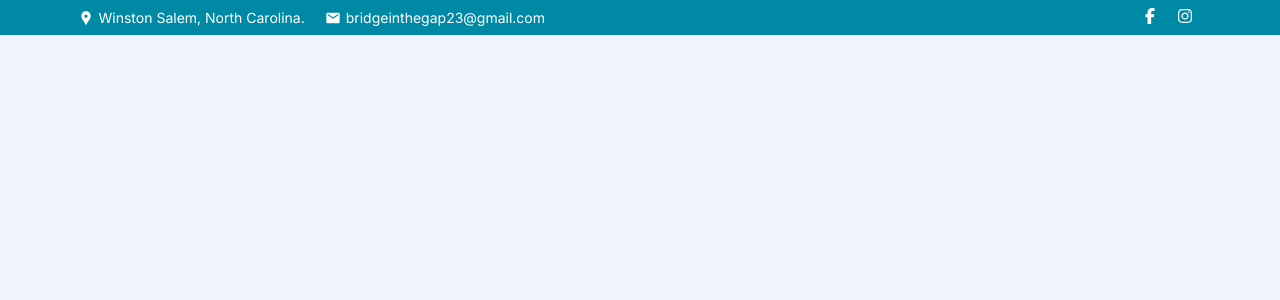
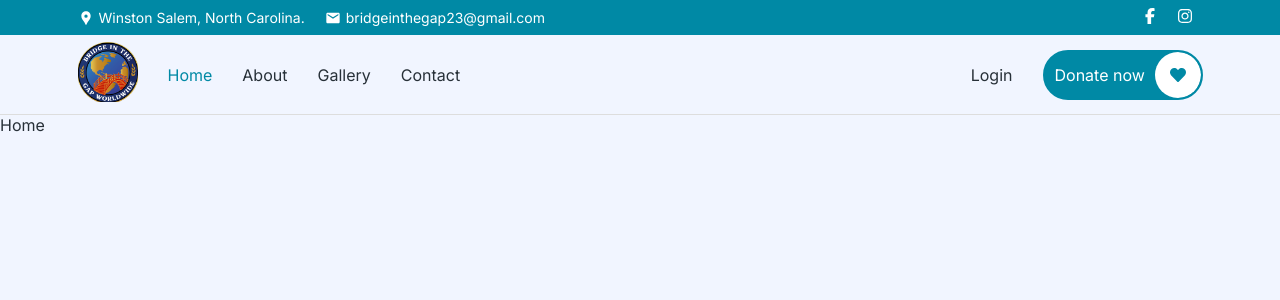
Before and after one commit to herdoycode/ghana, a Next.js app: page / in a window 1280 px wide. Shown: the top 300 px of the page. Built offline with nearby package versions, Linux system fonts and the light colour scheme.

Commit message:
Create navbar

```diff
--- a/app/components/navbar/Navbar.scss
+++ b/app/components/navbar/Navbar.scss
@@ -0,0 +1,116 @@
+.nav-wrapper {
+  border-bottom: var(--border-color);
+  height: 8rem;
+  display: flex;
+  align-items: center;
+  justify-content: center;
+  .nav {
+    display: flex;
+    align-items: center;
+    justify-content: space-between;
+    .left {
+      display: flex;
+      align-items: center;
+      gap: 3rem;
+      @media screen and (max-width: 768px) {
+        gap: 1rem;
+      }
+      .logo {
+        font-size: 2rem;
+        color: var(--primary-color);
+        font-weight: bold;
+      }
+      .toggle-icon {
+        display: none;
+        @media screen and (max-width: 768px) {
+          display: flex;
+          align-items: center;
+          justify-content: center;
+          font-size: 2.4rem;
+          cursor: pointer;
+        }
+      }
+
+      nav {
+        @media screen and (max-width: 768px) {
+          position: absolute;
+          top: 12rem;
+          width: 100%;
+          transform: translateX(-100%);
+          transition: 0.5s ease;
+          &.active {
+            transform: translateX(0);
+          }
+          ul {
+            flex-direction: column;
+            padding-top: 2rem;
+            align-items: center;
+            justify-content: center;
+            li {
+              width: 100%;
+              text-align: center;
+              border-bottom: var(--border-color);
+              padding-bottom: 2rem;
+            }
+          }
+        }
+        ul {
+          display: flex;
+          align-items: center;
+          justify-content: center;
+          gap: 3rem;
+        }
+      }
+    }
+    .right {
+      display: flex;
+      align-items: center;
+      nav ul {
+        display: flex;
+        align-items: center;
+        justify-content: center;
+        gap: 3rem;
+        li {
+          .donate-now {
+            display: flex;
+            align-items: center;
+            justify-content: space-between;
+            width: 16rem;
+            height: 5rem;
+            border-radius: 2.5rem;
+            padding-left: 1rem;
+            background: var(--primary-color);
+            border: 2px solid var(--primary-color);
+            color: #fff;
+            &:hover {
+              background: #fff;
+              transition: 0.5s ease;
+              color: var(--primary-color);
+              &:hover .icon {
+                background: var(--primary-color);
+                color: #fff;
+                transition: 0.5s ease;
+              }
+            }
+            .icon {
+              width: 4.6rem;
+              height: 4.6rem;
+              border-radius: 50%;
+              display: flex;
+              align-items: center;
+              justify-content: center;
+              background: #fff;
+              color: var(--primary-color);
+            }
+          }
+        }
+      }
+    }
+  }
+}
+
+.nav-link {
+  &.active {
+    color: var(--primary-color);
+  }
+}
--- a/app/components/navbar/Navbar.tsx
+++ b/app/components/navbar/Navbar.tsx
@@ -1,7 +1,81 @@
-import React from "react";
+"use client";
+import Image from "next/image";
+import Link from "next/link";
+import { usePathname } from "next/navigation";
+import { useState } from "react";
+import { FaHeart } from "react-icons/fa";
+import { MdClose, MdOutlineMenu } from "react-icons/md";
+import "./Navbar.scss";
 
 const Navbar = () => {
-  return <div className="Navbar">Navbar</div>;
+  const currentPath = usePathname();
+  const [active, setActive] = useState<boolean>(false);
+
+  const navItems = [
+    { id: 1, label: "Home", link: "/" },
+    { id: 2, label: "About", link: "/about" },
+    { id: 3, label: "Gallery", link: "/gallery" },
+    { id: 4, label: "Contact", link: "/contact" },
+  ];
+
+  return (
+    <div className="nav-wrapper">
+      <div className="container">
+        <div className="nav">
+          <div className="left">
+            <Link href="/" className="logo">
+              <Image src="/logo.png" width={60} height={60} alt="logo" />
+            </Link>
+            <div onClick={() => setActive(!active)} className="toggle-icon">
+              {active ? <MdClose /> : <MdOutlineMenu />}
+            </div>
+            <nav className={active ? "active" : ""}>
+              <ul>
+                {navItems.map((item) => (
+                  <li key={item.id}>
+                    <Link
+                      className={
+                        currentPath === item.link
+                          ? "nav-link active"
+                          : "nav-link"
+                      }
+                      href={item.link}
+                    >
+                      {item.label}
+                    </Link>
+                  </li>
+                ))}
+              </ul>
+            </nav>
+          </div>
+          <div className="right">
+            <nav>
+              <ul>
+                <li>
+                  <Link
+                    className={
+                      currentPath === "/login" ? "nav-link active" : "nav-link"
+                    }
+                    href="/login"
+                  >
+                    Login
+                  </Link>
+                </li>
+                <li>
+                  <div className="donate-now">
+                    <Link href="/">Donate now</Link>
+                    <div className="icon">
+                      <FaHeart />
+                    </div>
+                  </div>
+                </li>
+              </ul>
+            </nav>
+          </div>
+        </div>
+      </div>
+    </div>
+  );
 };
 
 export default Navbar;
--- a/app/layout.tsx
+++ b/app/layout.tsx
@@ -1,22 +1,28 @@
-import type { Metadata } from 'next'
-import { Inter } from 'next/font/google'
-import './globals.css'
+import type { Metadata } from "next";
+import { Inter } from "next/font/google";
+import "./globals.css";
+import Topbar from "./components/topbar/Topbar";
+import Navbar from "./components/navbar/Navbar";
 
-const inter = Inter({ subsets: ['latin'] })
+const inter = Inter({ subsets: ["latin"] });
 
 export const metadata: Metadata = {
-  title: 'Create Next App',
-  description: 'Generated by create next app',
-}
+  title: "Create Next App",
+  description: "Generated by create next app",
+};
 
 export default function RootLayout({
   children,
 }: {
-  children: React.ReactNode
+  children: React.ReactNode;
 }) {
   return (
     <html lang="en">
-      <body className={inter.className}>{children}</body>
+      <body className={inter.className}>
+        <Topbar />
+        <Navbar />
+        {children}
+      </body>
     </html>
-  )
+  );
 }
--- a/app/page.tsx
+++ b/app/page.tsx
@@ -1,12 +1,7 @@
 import React from "react";
-import Topbar from "./components/topbar/Topbar";
 
 const Home = () => {
-  return (
-    <div>
-      <Topbar />
-    </div>
-  );
+  return <div>Home</div>;
 };
 
 export default Home;
```
Also changed, not shown: app/about/page.tsx (added, +7 -0 lines), app/contact/page.tsx (added, +7 -0 lines), app/gallery/page.tsx (added, +7 -0 lines), app/login/page.tsx (added, +7 -0 lines), public/logo.png (added).
